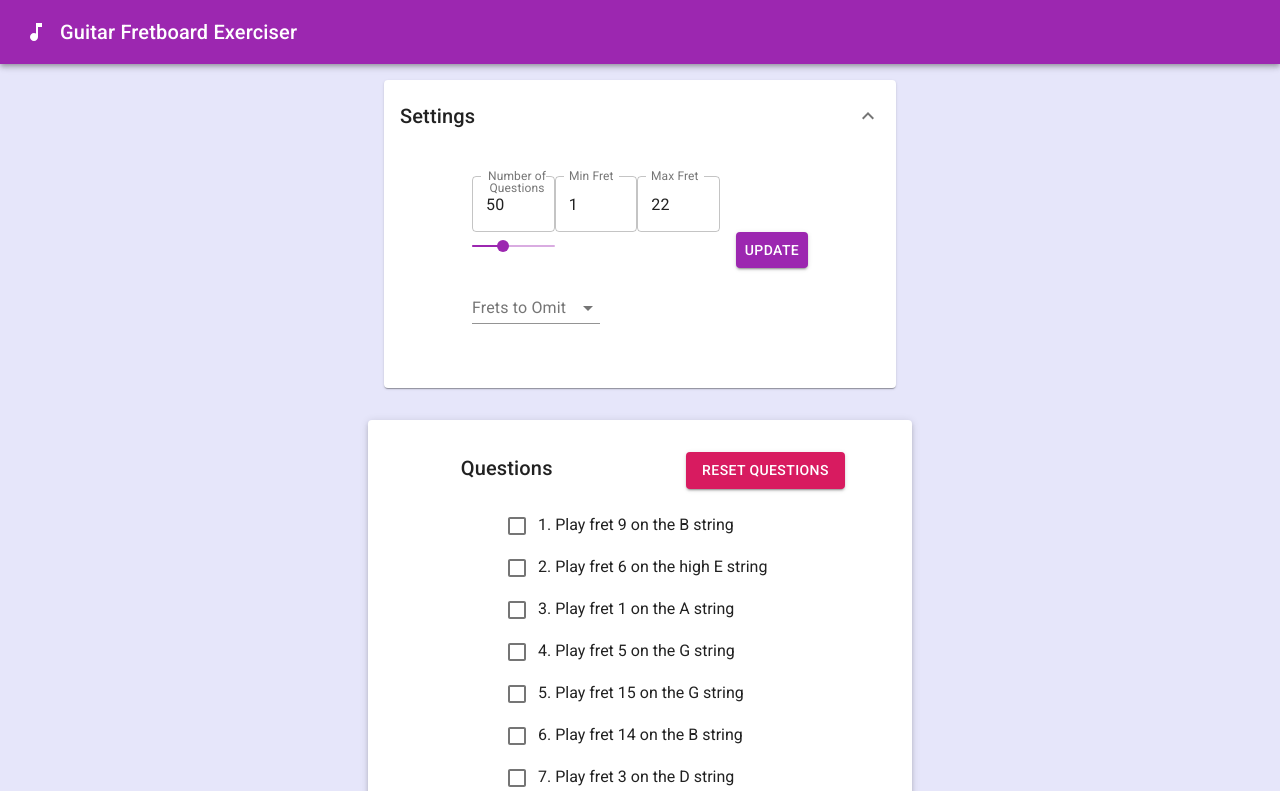
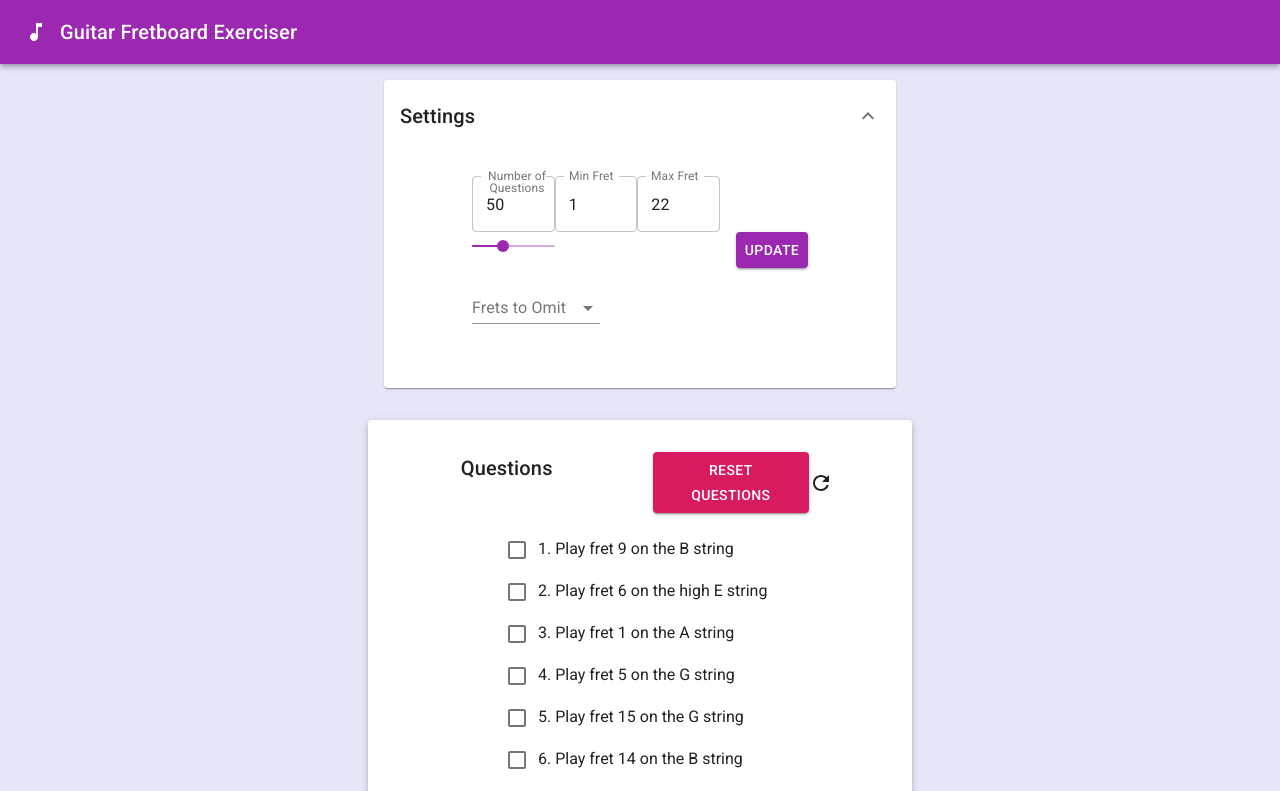
Before and after one commit to christianflorez/guitar-fretboard-exercises, a React (Create React App) app: page / in a window 1280 px wide. Shown: the top 791 px of the page. Built offline with nearby package versions, Linux system fonts and the light colour scheme.

Commit message:
refresh button

```diff
--- a/src/FretboardExercises.js
+++ b/src/FretboardExercises.js
@@ -2,8 +2,11 @@ import React from "react";
 import _ from "lodash";
 import styled from "styled-components";
 import Button from "@material-ui/core/Button";
+import IconButton from "@material-ui/core/IconButton";
 import Paper from "@material-ui/core/Paper";
+import Tooltip from "@material-ui/core/Tooltip";
 import Typography from "@material-ui/core/Typography";
+import RefreshIcon from "@material-ui/icons/Refresh";
 import { getRandomInt } from "./utils";
 import {
   strings,
@@ -37,6 +40,13 @@ const HeaderContainer = styled.div`
   width: 75%;
   padding-left: 15%;
   justify-content: space-between;
+`;
+
+const ButtonContainer = styled.div`
+  display: flex;
+  flex-flow: row nowrap;
+  justify-content: space-evenly;
+  width: 50%;
 `;
 
 function getFret(minFret, maxFret, omittedFrets) {
@@ -124,6 +134,11 @@ function FretboardExercises() {
     setCheckedState(_.times(defaultNumberOfPrompts, () => false));
   }
 
+  function handleRefresh() {
+    setPromptValues(getPromptValues(state));
+    handleReset();
+  }
+
   function renderPrompts() {
     return promptValues.map((prompt, i) => {
       return (
@@ -145,9 +160,16 @@ function FretboardExercises() {
       <StyledPaper elevation={3}>
         <HeaderContainer>
           <Typography variant="h6">Questions</Typography>
-          <Button variant="contained" color="secondary" onClick={handleReset}>
-            Reset Questions
-          </Button>
+          <ButtonContainer>
+            <Button variant="contained" color="secondary" onClick={handleReset}>
+              Reset Questions
+            </Button>
+            <Tooltip title="Get new set of questions" placement="top">
+              <IconButton edge="start" color="inherit" onClick={handleRefresh}>
+                <RefreshIcon />
+              </IconButton>
+            </Tooltip>
+          </ButtonContainer>
         </HeaderContainer>
         <PromptsContainer>{renderPrompts()}</PromptsContainer>
       </StyledPaper>
```
